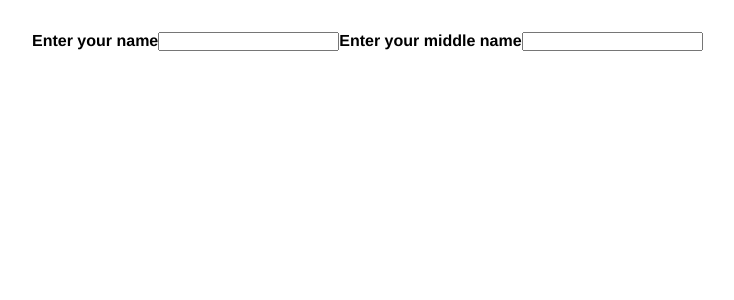
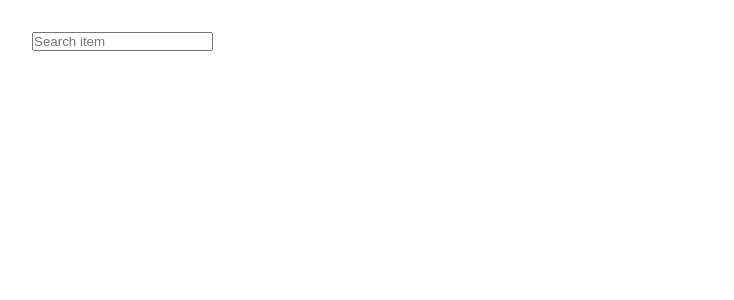
Before and after one commit to shahrukh-naik/react-hooks, a React (Vite) app: page / in a window 1280 px wide. Shown: the top 300 px of the page, without its empty margins (90-824 px from the left). Built offline with nearby package versions, Linux system fonts and the light colour scheme.

Commit message:
added use transition hook

```diff
--- a/src/App.jsx
+++ b/src/App.jsx
@@ -8,6 +8,7 @@ import UseLayoutEffect from './hooks/use-layout-effect/UseLayoutEffect'
 import UseReducer from './hooks/use-reducer/UseReducer'
 import UseReference from './hooks/use-reference/UseReference'
 import UseState from './hooks/use-state/UseState'
+import UseTransition from './hooks/use-transition/UseTransition'
 
 function App() {
 
@@ -21,7 +22,8 @@ function App() {
       {/* <UseReference/> */}
       {/* <UseImperative/> */}
       {/* <UseLayoutEffect/> */}
-      <UseIdHook/>
+      {/* <UseIdHook/> */}
+      <UseTransition />
     </div>
     </>
   )
--- /dev/null
+++ b/src/hooks/use-transition/UseTransition.jsx
@@ -0,0 +1,37 @@
+import React, { useState, useTransition } from 'react'
+
+const UseTransition = () => {
+    const [query,setQuery]=useState("");
+    const [filteredItem,setFilteredItems]=useState([]);
+    const [isPending,startTransition]=useTransition();
+
+    const items=Array.from({length:1000000},(_,i)=>`Item ${i+1}`);
+
+    const handleFilter=(e)=>{
+        const value = e.target.value;
+        setQuery(value);
+
+        startTransition(()=>{
+            const filteredItem=items.filter((item)=>(
+                item.toLocaleLowerCase().includes(value.toLocaleLowerCase())
+            ))
+            setFilteredItems(filteredItem);
+        });
+    }
+  return (
+    <div>
+        <input type='text' value={query} onChange={handleFilter} placeholder='Search item'/>
+        {isPending && <p>Loading .....</p>}
+
+        <ul>
+            {filteredItem.map((item,index)=>(
+                <li key={item}>{item}</li>
+            ))}
+        </ul>
+    </div>
+  )
+}
+
+//this hook can be mainly use to show the loading indicators and improving the user experiences...
+
+export default UseTransition
```
